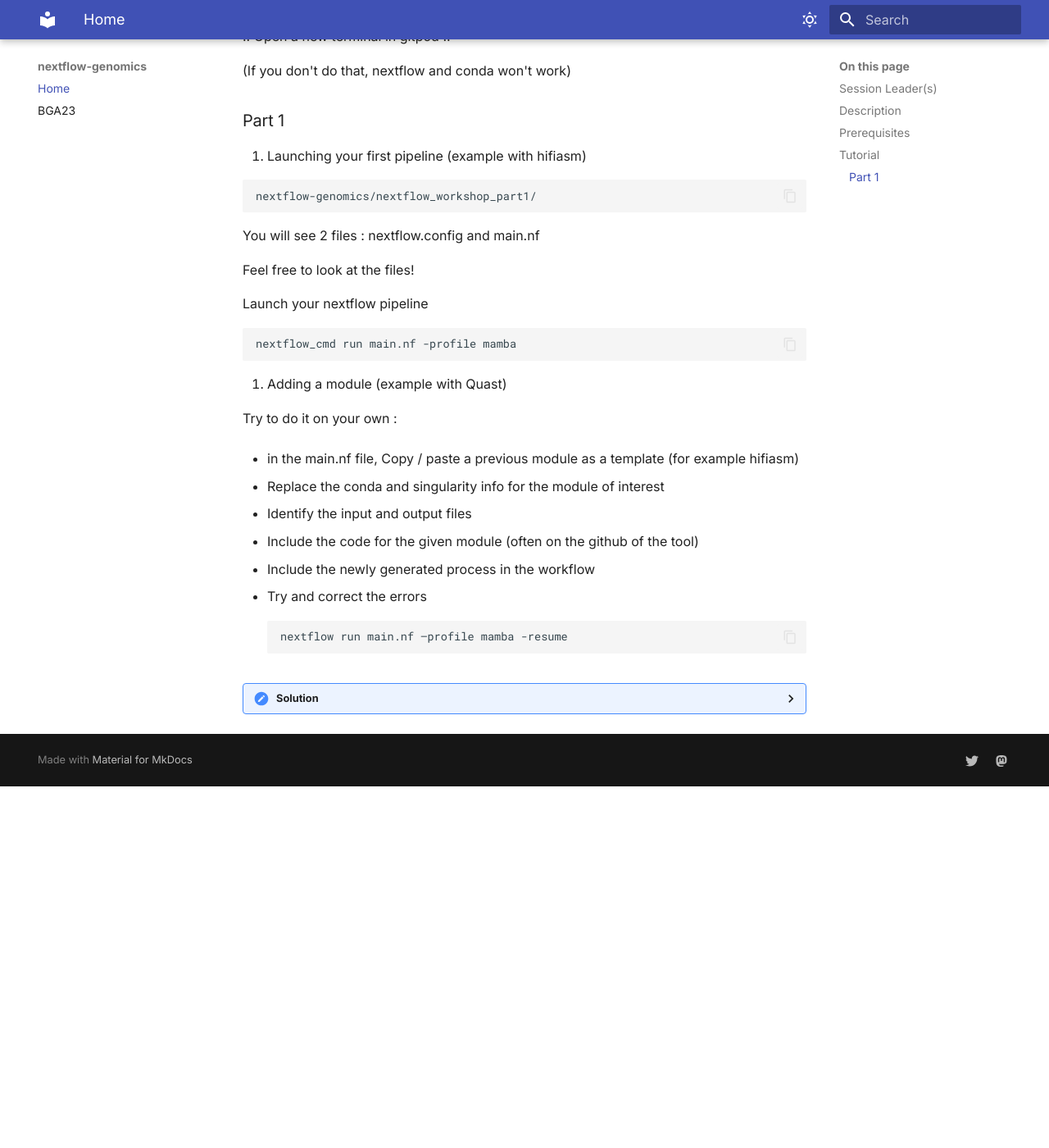
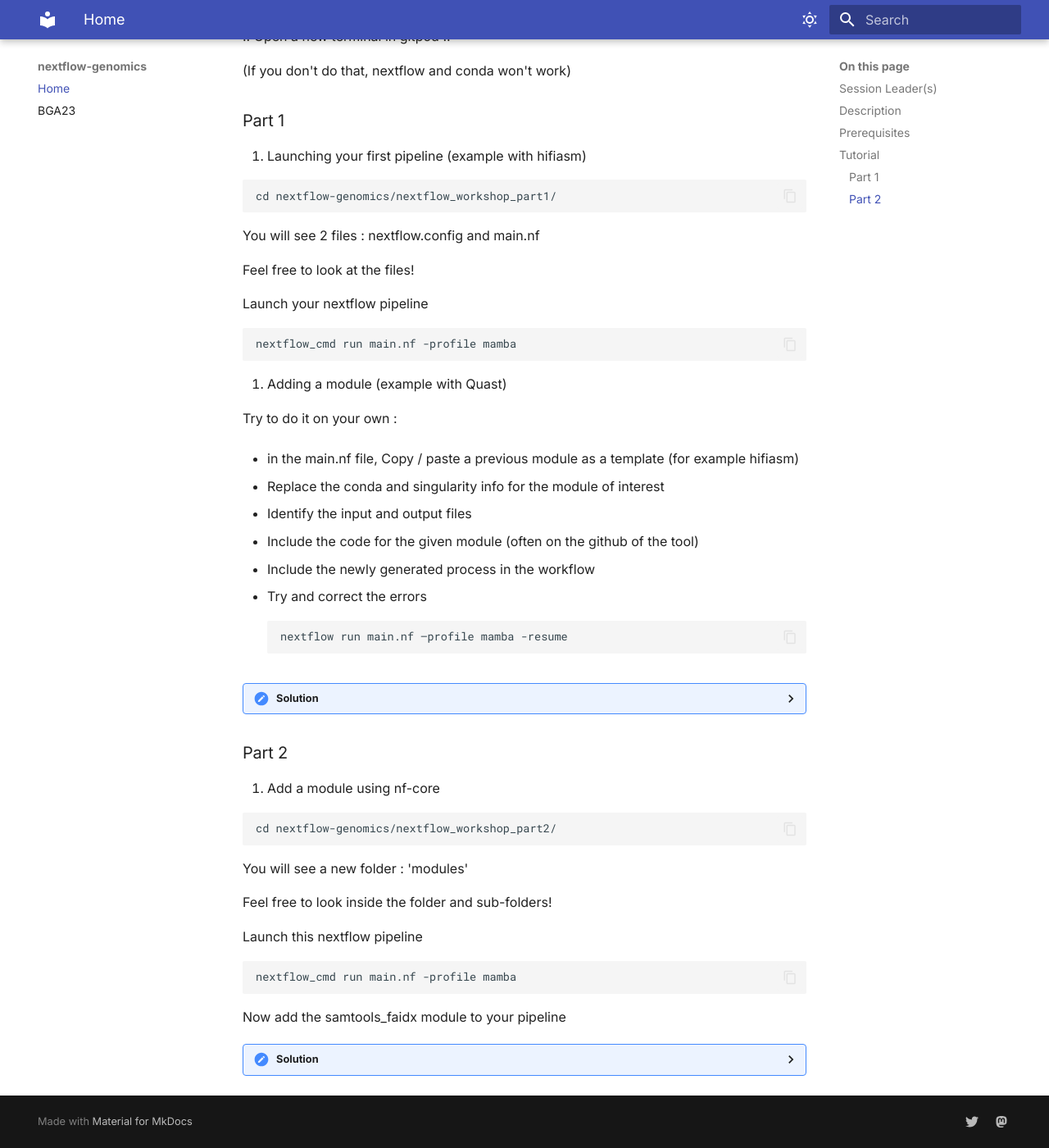
Before and after one commit to BGAcademy23/nextflow-genomics, an MkDocs documentation site: the page built from docs/README.md, in a window 1280 px wide and 1400 px high, scrolled down 1824 px. Shown: the whole window at 82% size. Built offline with MkDocs 1.6.1 and Material for MkDocs 9.7.7, drawn with Linux system fonts in a browser that asks for light colours; before the commit the page ends 2783 px from its top, so only the background shows below that; some of the changed text lies outside the part shown.

Commit message:
Update README.md

````diff
--- a/docs/README.md
+++ b/docs/README.md
@@ -68,7 +68,7 @@ Give it a minute to install nextflow and mamba...
 1. Launching your first pipeline (example with hifiasm)
 
 ```
-nextflow-genomics/nextflow_workshop_part1/
+cd nextflow-genomics/nextflow_workshop_part1/
 ```
 
 You will see 2 files : nextflow.config and main.nf
@@ -181,3 +181,68 @@ process QUAST {
 }
 ```
 </details>
+
+
+### Part 2
+
+3. Add a module using nf-core
+
+```
+cd nextflow-genomics/nextflow_workshop_part2/
+```
+
+You will see a new folder : 'modules'
+
+Feel free to look inside the folder and sub-folders!
+
+Launch this nextflow pipeline
+
+```
+nextflow_cmd run main.nf -profile mamba
+```
+
+Now add the samtools_faidx module to your pipeline
+
+<details>
+<summary>Solution</summary>
+Create the appropriate folder for samtools_faidx module
+
+```
+mkdir modules/samtools_faidx
+```
+
+Copy the nf-core/samtools_faidx process in this folder : https://github.com/nf-core/modules/blob/master/modules/nf-core/samtools/faidx/main.nf
+
+```
+vi modules/samtools_faidx/main.nf
+```
+
+Modify the workflow main.nf to include this new process
+
+```
+// Declare syntax version
+nextflow.enable.dsl=2
+
+include { HIFIASM } from './modules/hifiasm/main.nf'
+include { QUAST } from './modules/quast/main.nf'
+include { SAMTOOLS_FAIDX } from './modules/samtools_faidx/main.nf'
+
+workflow {
+
+        fastq_file = [
+                [ id:'test_run', single_end: true],
+                [ file(params.fastq_file, checkIfExists: true)]
+        ]
+
+   HIFIASM(fastq_file)
+   QUAST(HIFIASM.out.assembly_fa)
+   SAMTOOLS_FAIDX(HIFIASM.out.assembly_fa)
+}
+```
+
+
+
+
+
+
+</details>
````
